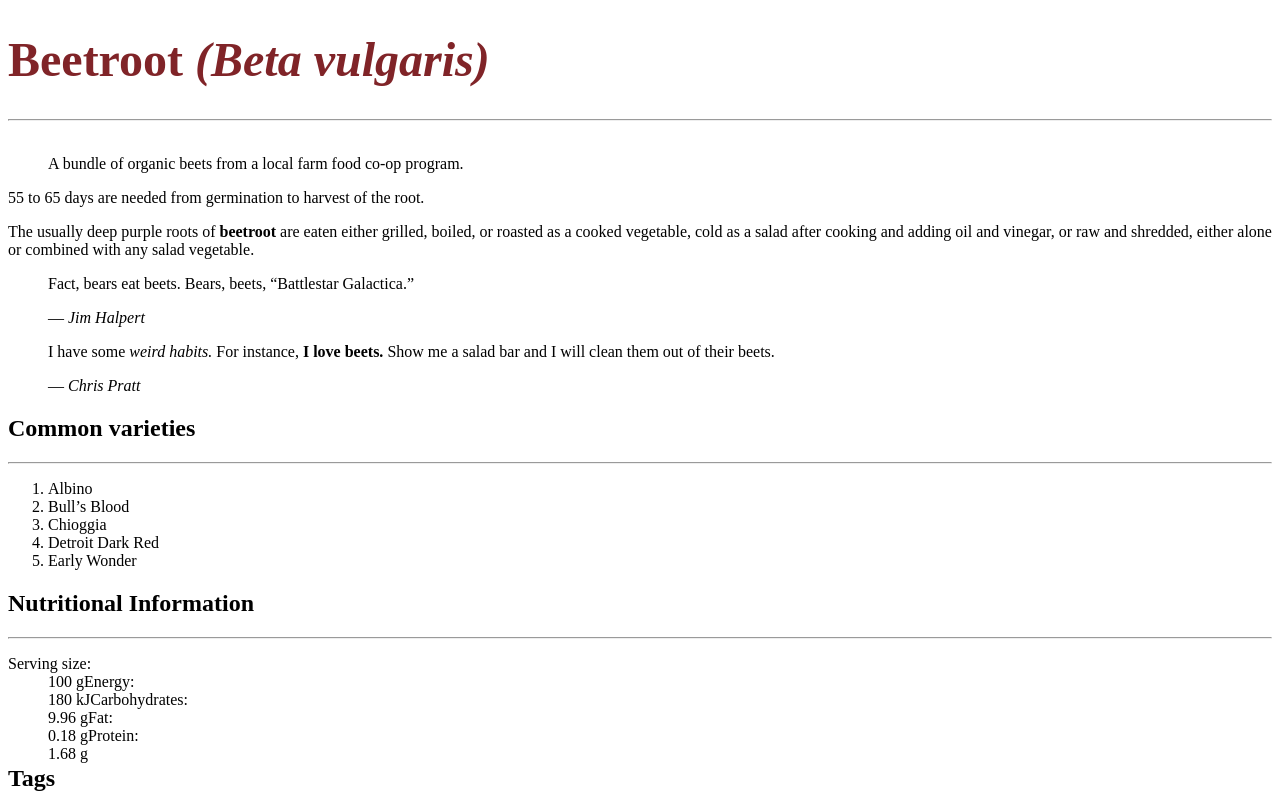
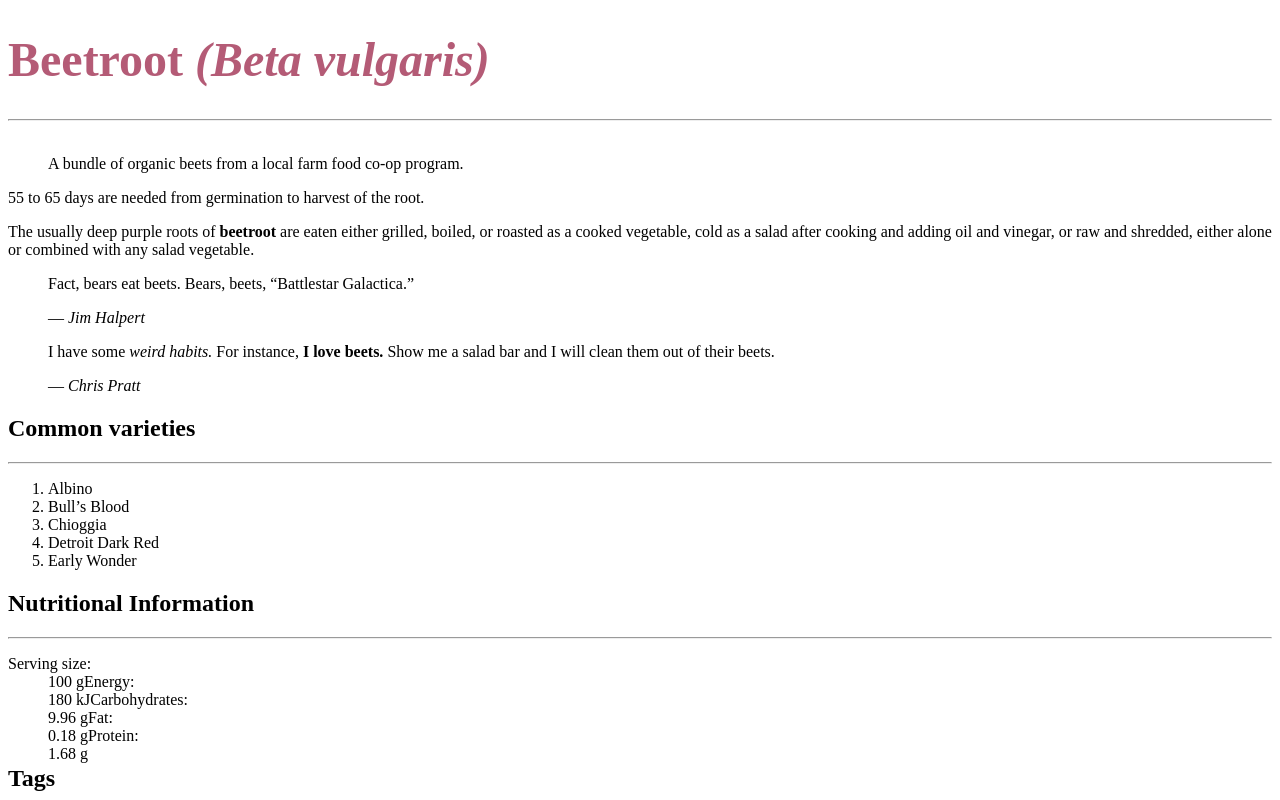
Before and after one commit to boot0080/dsn1678-exercise-0, a plain HTML site: page index.html in a window 1280 px wide. Shown: the top 800 px of the page. Drawn offline with Linux system fonts and the light colour scheme.

Commit message:
changed colour of header

```diff
--- a/css/general.css
+++ b/css/general.css
@@ -6,7 +6,7 @@ body {
 
 h1 {
 	font-size: 3rem;
-	color: #802428;
+	color: #b45b76;
 }
 
 h2 {
```
